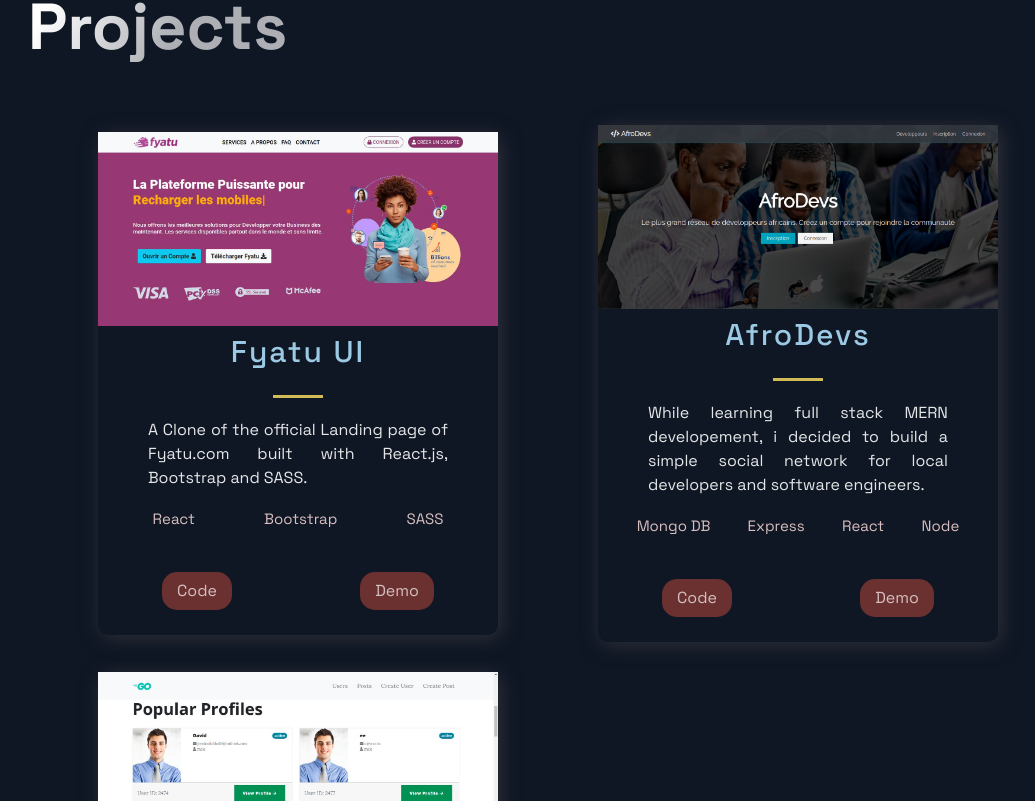
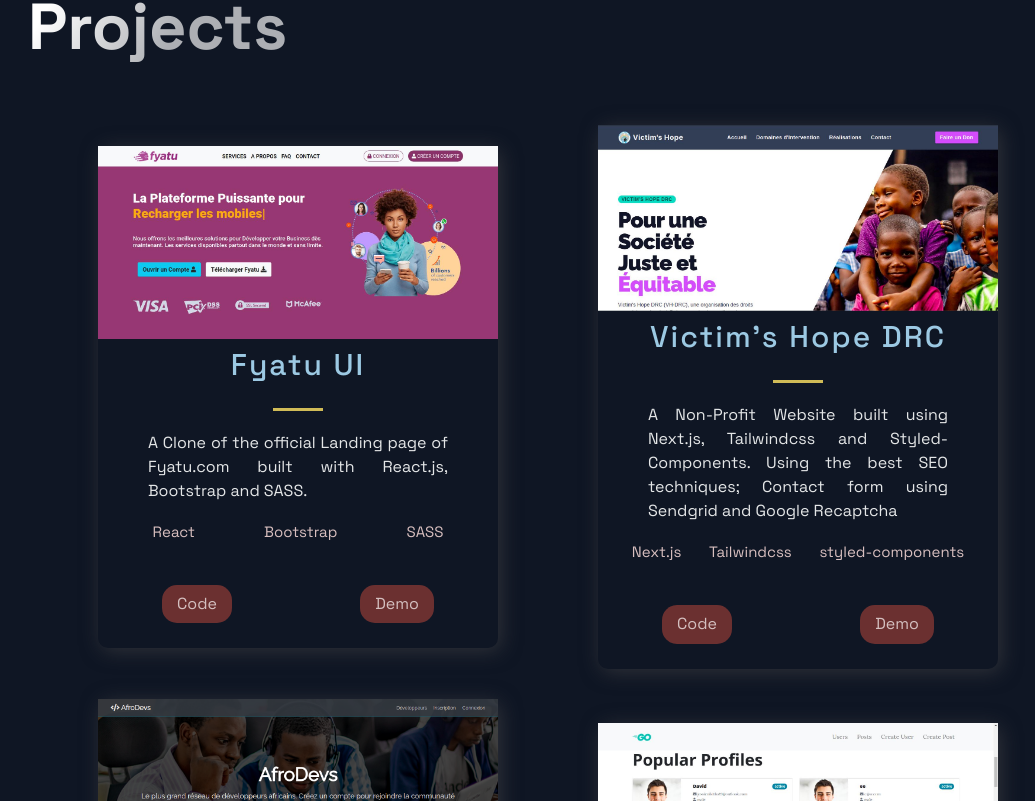
Before and after one commit to josumung999/jmung, a Next.js app: page / in a window 1280 px wide. Shown: the part 719-1520 px from the top of the page, without its empty margins (92-1127 px from the left). Built offline with nearby package versions, Linux system fonts and the light colour scheme.

Commit message:
Updated the projects and timeline section

```diff
--- a/src/constants/constants.js
+++ b/src/constants/constants.js
@@ -2,11 +2,20 @@
   {
     title: 'Fyatu UI',
     description: "A Clone of the official Landing page of Fyatu.com built with React.js, Bootstrap and SASS.",
-      image: '/images/fyatu.jpg',
-      tags: ['React', 'Bootstrap', 'SASS',],
+    image: '/images/fyatu.jpg',
+    tags: ['React', 'Bootstrap', 'SASS',],
     source: 'https://github.com/josumung999/fyatu-ui',
     visit: 'https://fyatu-ui-react.netlify.app',
     id: 0,
+  },
+  {
+    title: "Victim's Hope DRC",
+    description: "A Non-Profit Website built using Next.js, Tailwindcss and Styled-Components. Using the best SEO techniques; Contact form using Sendgrid and Google Recaptcha",
+    image: '/images/victimshope.jpg',
+    tags: ['Next.js', 'Tailwindcss', 'styled-components'],
+    source: 'https://www.victimshopedrc.org',
+    visit: 'https://www.victimshopedrc.org',
+    id: 6,
   },
   {
     title: 'AfroDevs',
@@ -34,4 +43,5 @@
   { year: 2019, text: 'Co founded Nuru Genius Corporation', },
   { year: 2020, text: 'Built websites and apps for local companies', },
   { year: 2021, text: 'Looking for remote opportunities', },
+  { year: 2022, text: 'Working at Fyatu as an Associate Software Engineer', },
 ];
```
Also changed, not shown: public/images/victimshope.jpg (added).
